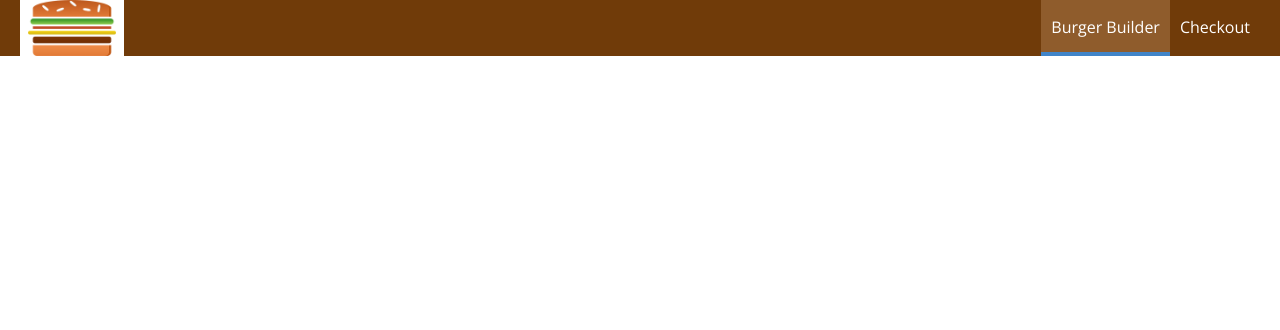
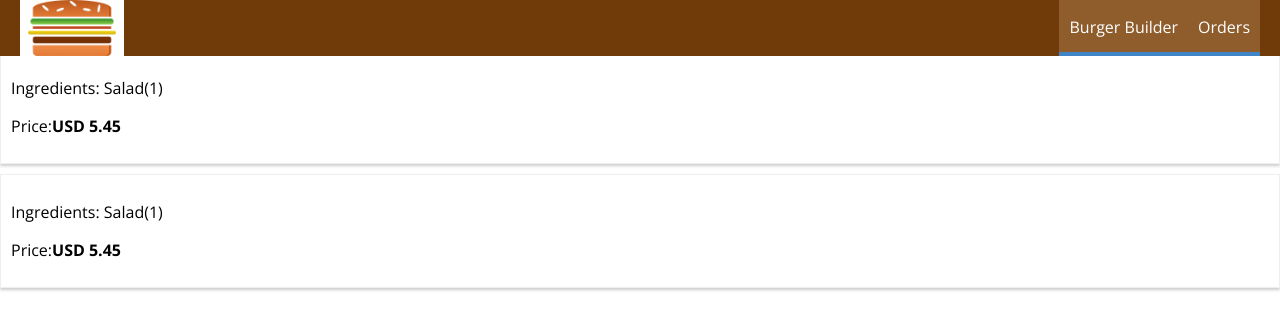
Before and after one commit to realshahiq/burger-builder, a React app: page /orders in a window 1280 px wide. Shown: the top 330 px of the page. Built offline with nearby package versions, Linux system fonts and the light colour scheme.

Commit message:
Created orders and order component and added navigation link

```diff
--- a/src/App.js
+++ b/src/App.js
@@ -2,6 +2,7 @@
 import Layout from './hoc/Layout/Layout';
 import BurgerBuilder from './containers/BurgerBuilder/BurgerBuilder';
 import Checkout from './containers/Checkout/Checkout';
+import Orders from './containers/Orders/Orders';
 import { Route, Switch } from 'react-router-dom';
 class App extends Component {
   render() {
@@ -9,8 +10,9 @@
       <div>
         <Layout>
           <Switch>
-            <Route path="/checkout"  component={Checkout} />
+            <Route path="/checkout" component={Checkout} />
             <Route path="/" exact component={BurgerBuilder} />
+            <Route path="/orders" exact component={Orders} />
           </Switch>
         </Layout>
       </div>
--- a/src/components/Navigation/NavigationItems/NavigationItems.js
+++ b/src/components/Navigation/NavigationItems/NavigationItems.js
@@ -4,7 +4,7 @@
 const navigationItems = (props) => (
   <ul className="NavigationItems">
     <NavigationItem link="/" active>Burger Builder</NavigationItem>
-    <NavigationItem link="/checkout" >Checkout</NavigationItem>
+    <NavigationItem link="/orders" >Orders</NavigationItem>
   </ul>
 );
 export default navigationItems;
--- /dev/null
+++ b/src/components/Order/Order.css
@@ -0,0 +1,8 @@
+.Order {
+    width: 100%;
+    border: 1px solid #eee;
+    box-shadow: 0 2px 3px #ccc;
+    padding: 10px;
+    margin: 10px auto;
+    box-sizing: border-box;
+}
--- /dev/null
+++ b/src/components/Order/Order.js
@@ -0,0 +1,9 @@
+import React from 'react';
+import './Order.css';
+const order = (props) => (
+  <div className="Order">
+    <p>Ingredients: Salad(1)</p>
+    <p>Price:<strong>USD 5.45</strong></p>
+  </div>
+)
+export default order;
--- /dev/null
+++ b/src/containers/Orders/Orders.js
@@ -0,0 +1,13 @@
+import React, { Component } from 'react';
+import Order from '../../components/Order/Order';
+class Orders extends Component {
+  render() {
+    return (
+      <div>
+        <Order />
+        <Order />
+      </div>
+    )
+  }
+}
+export default Orders;
```
